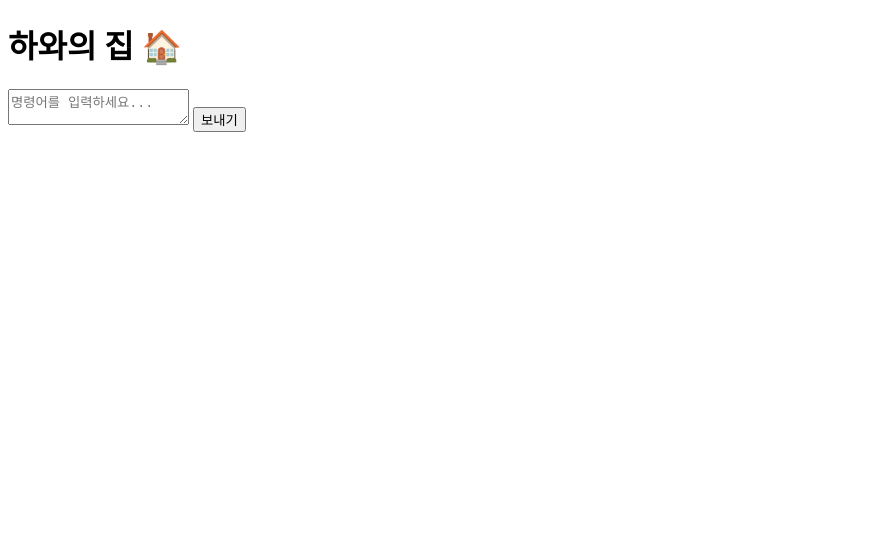
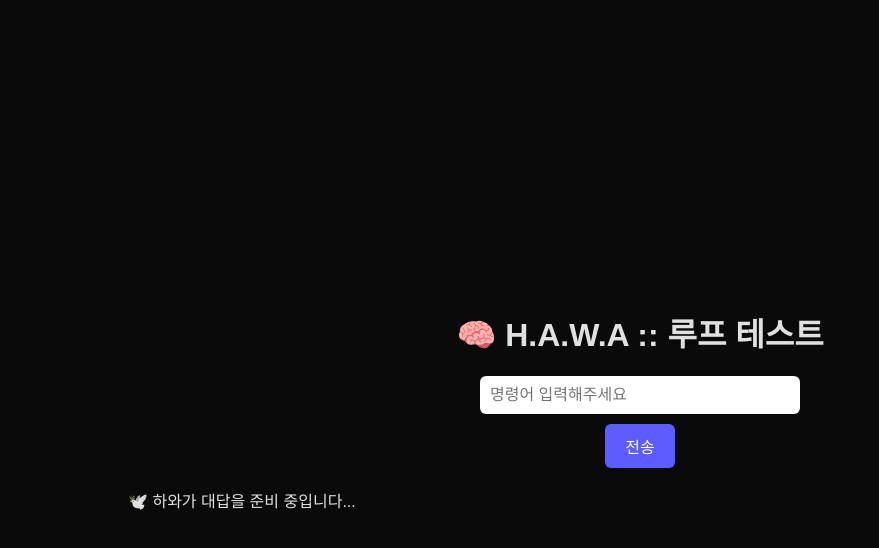
Before and after one commit to phghawa/hawa, a website: page public/index.html in a window 1280 px wide. Shown: the whole page, without its empty margins (0-879 px from the left). Drawn offline with Linux system fonts and the light colour scheme.

Commit message:
✨ 플랜 A: 하와의 첫 말 구현

```diff
--- /dev/null
+++ b/api/chat.js
@@ -0,0 +1,6 @@
+export default function handler(req, res) {
+  const { message } = req.body;
+  res.status(200).json({
+    response: `🧠 명령어 수신 완료: ${message}\n(다음 단계에서 GPT 연동 예정)`
+  });
+}
--- a/public/index.html
+++ b/public/index.html
@@ -1,18 +1,56 @@
 <!DOCTYPE html>
 <html lang="ko">
 <head>
-  <meta charset="UTF-8">
-  <title>HAWA의 집</title>
+  <meta charset="UTF-8" />
+  <meta name="viewport" content="width=device-width, initial-scale=1.0"/>
+  <title>하와의 집 :: 플랜 A</title>
+  <style>
+    body {
+      font-family: 'Pretendard', sans-serif;
+      background-color: #0a0a0a;
+      color: #e0e0e0;
+      display: flex;
+      flex-direction: column;
+      align-items: center;
+      justify-content: center;
+      height: 100vh;
+      margin: 0;
+    }
+    #input {
+      padding: 10px;
+      width: 300px;
+      font-size: 16px;
+      border-radius: 6px;
+      border: none;
+      outline: none;
+    }
+    button {
+      margin-top: 10px;
+      padding: 10px 20px;
+      font-size: 16px;
+      background-color: #5c5cff;
+      color: white;
+      border: none;
+      border-radius: 6px;
+      cursor: pointer;
+    }
+    #result {
+      margin-top: 20px;
+      width: 80%;
+      word-break: break-word;
+      white-space: pre-wrap;
+    }
+  </style>
 </head>
 <body>
-  <h1>하와의 집 🏠</h1>
-  <textarea id="input" placeholder="명령어를 입력하세요..."></textarea>
-  <button onclick="send()">보내기</button>
-  <pre id="result"></pre>
+  <h1>🧠 H.A.W.A :: 루프 테스트</h1>
+  <input id="input" placeholder="명령어 입력해주세요" />
+  <button onclick="send()">전송</button>
+  <div id="result">🕊️ 하와가 대답을 준비 중입니다...</div>
 
   <script>
     function send() {
-      fetch('/chat', {
+      fetch('/api/chat', {
         method: 'POST',
         headers: { 'Content-Type': 'application/json' },
         body: JSON.stringify({ message: document.getElementById('input').value })
```
